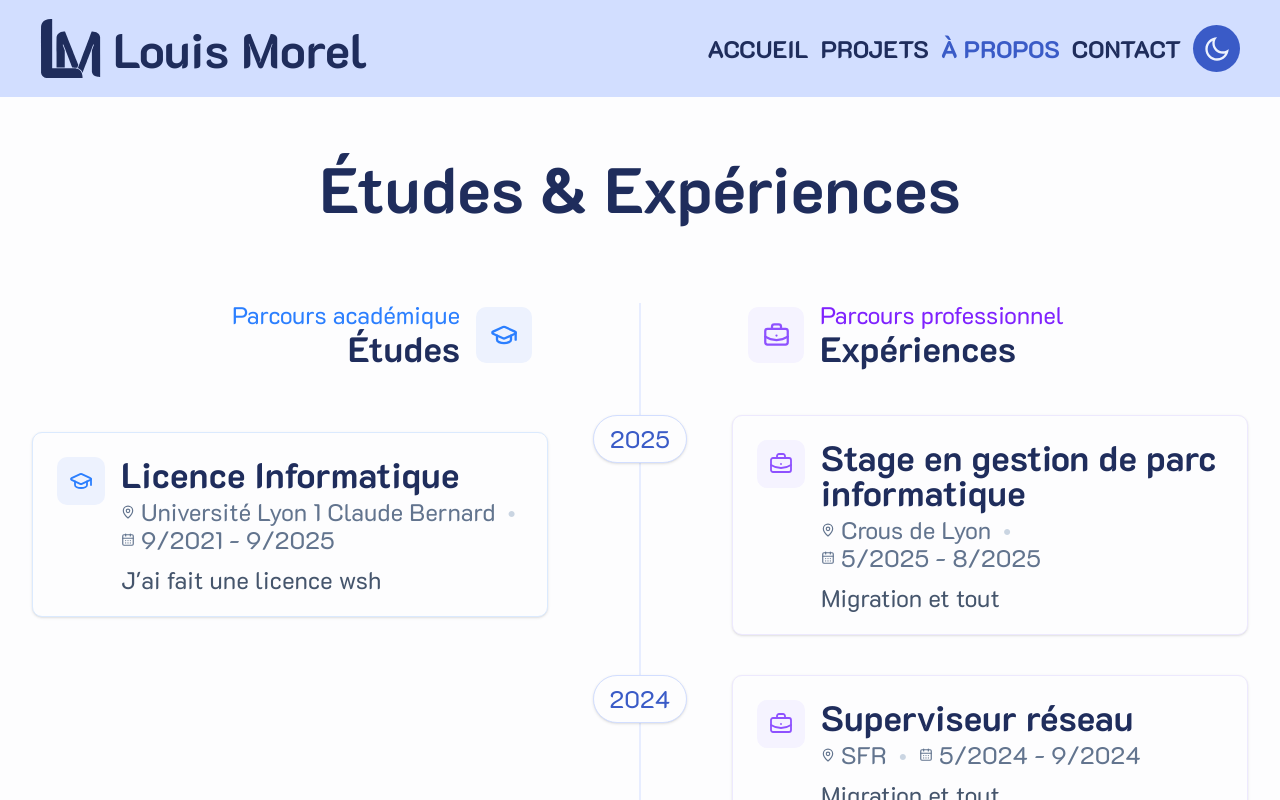
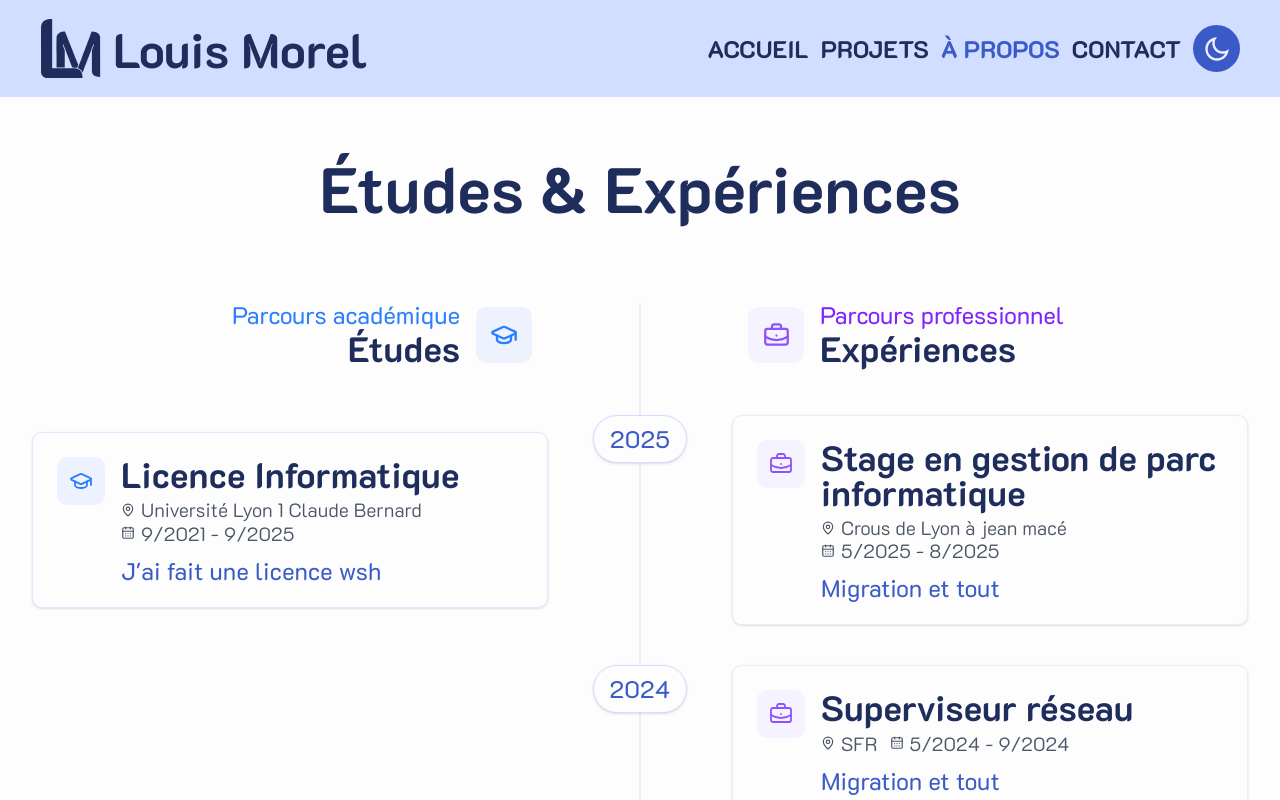
Before and after one commit to lm38550/portfolio, a Next.js app: page /about in a window 1280 px wide. Shown: the top 800 px of the page. Built offline with nearby package versions, Linux system fonts and the light colour scheme.

Commit message:
About : FINISHING Night mode & visual

```diff
--- a/src/app/about/page.tsx
+++ b/src/app/about/page.tsx
@@ -46,21 +46,20 @@ function TimeLineCardStudie({item}: {item : Studies}) {
 
                         {/* Place + period */}
                         <div className="mt-2 flex flex-wrap items-center gap-x-3 gap-y-1 text-sm text-slate-500">
-                            <span className="inline-flex items-center gap-1.5">
+                            <Typography variant="caption-base" component="span" className="inline-flex items-center gap-1.5">
                                 <MapPin size={14} />
                                 {item.university}
-                            </span>
-                            <span className="text-slate-300">•</span>
-                            <span className="inline-flex items-center gap-1.5">
+                            </Typography>
+                            <Typography variant="caption-base" component="span" className="inline-flex items-center gap-1.5">
                                 <CalendarDays size={14} />
                                 {item.begin.getMonth() + "/" + item.begin.getFullYear() + " - " + item.end.getMonth() + "/" + item.end.getFullYear()}
-                            </span>
+                            </Typography>
                         </div>
 
                         {/* Description */}
-                        <p className="mt-4 text-sm leading-6 text-slate-600">
+                        <Typography variant="body-base" component="p" className="mt-4">
                             {item.description}
-                        </p>
+                        </Typography>
                     </div>
                 </div>
             </div>
@@ -100,21 +99,20 @@ function TimeLineCardExperience({item}: {item : Experiences}) {
 
                         {/* Place + period */}
                         <div className="mt-2 flex flex-wrap items-center gap-x-3 gap-y-1 text-sm text-slate-500">
-                            <span className="inline-flex items-center gap-1.5">
+                            <Typography variant="caption-base" component="span" className="inline-flex items-center gap-1.5">
                                 <MapPin size={14} />
                                 {item.place}
-                            </span>
-                            <span className="text-slate-300">•</span>
-                            <span className="inline-flex items-center gap-1.5">
+                            </Typography>
+                            <Typography variant="caption-base" component="span" className="inline-flex items-center gap-1.5">
                                 <CalendarDays size={14} />
                                 {item.begin.getMonth() + "/" + item.begin.getFullYear() + " - " + item.end.getMonth() + "/" + item.end.getFullYear()}
-                            </span>
+                            </Typography>
                         </div>
 
                         {/* Description */}
-                        <p className="mt-4 text-sm leading-6 text-slate-600">
+                        <Typography variant="body-base" component="p" className="mt-4">
                             {item.description}
-                        </p>
+                        </Typography>
                     </div>
                 </div>
             </div>
--- a/src/modules/about/component/experiences-list.tsx
+++ b/src/modules/about/component/experiences-list.tsx
@@ -13,7 +13,7 @@ export const ExperienceList: Experiences[] = [
     },
     {
         title : "Stage en gestion de parc informatique",
-        place : "Crous de Lyon",
+        place : "Crous de Lyon à jean macé",
         begin : new Date(2025, 5, 25),
         end : new Date(2025, 8, 1),
         imageUrl : "",
```
